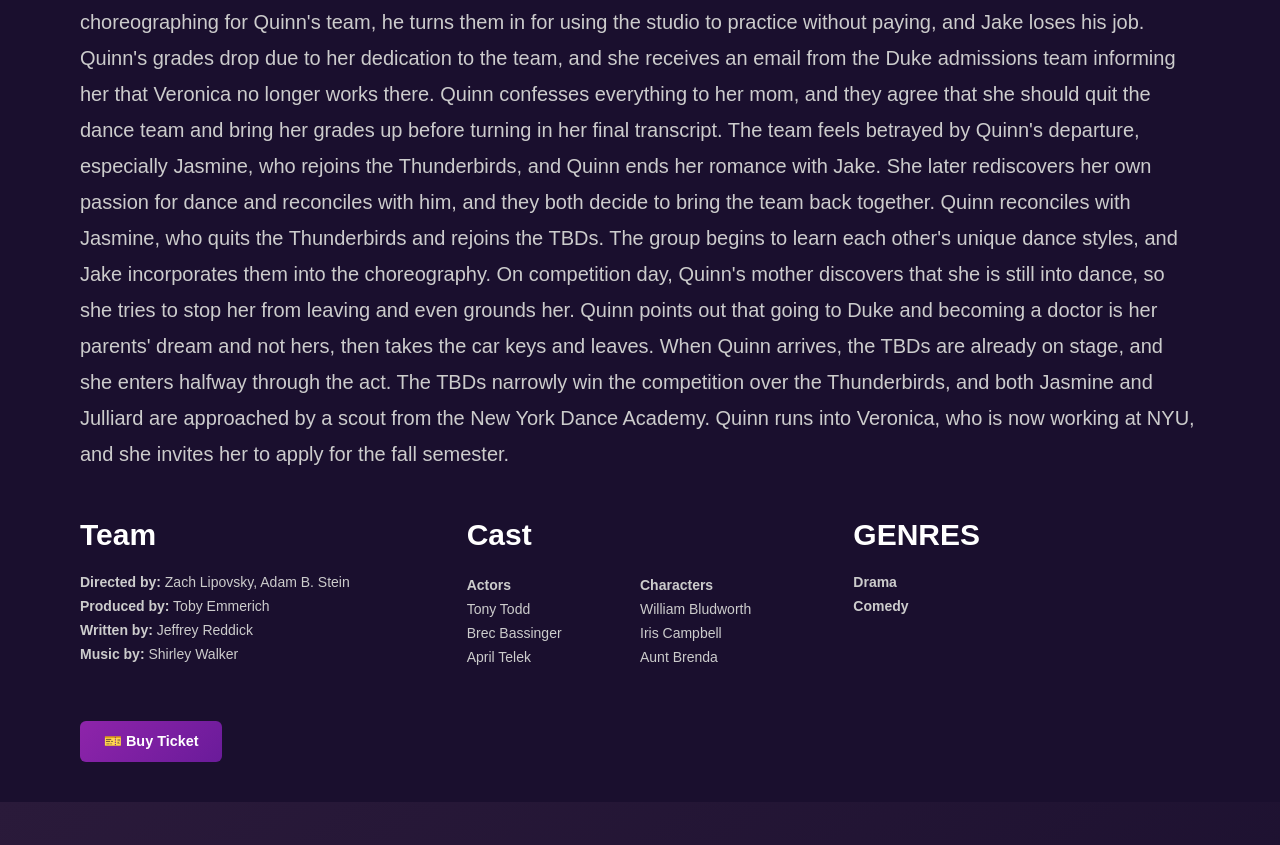
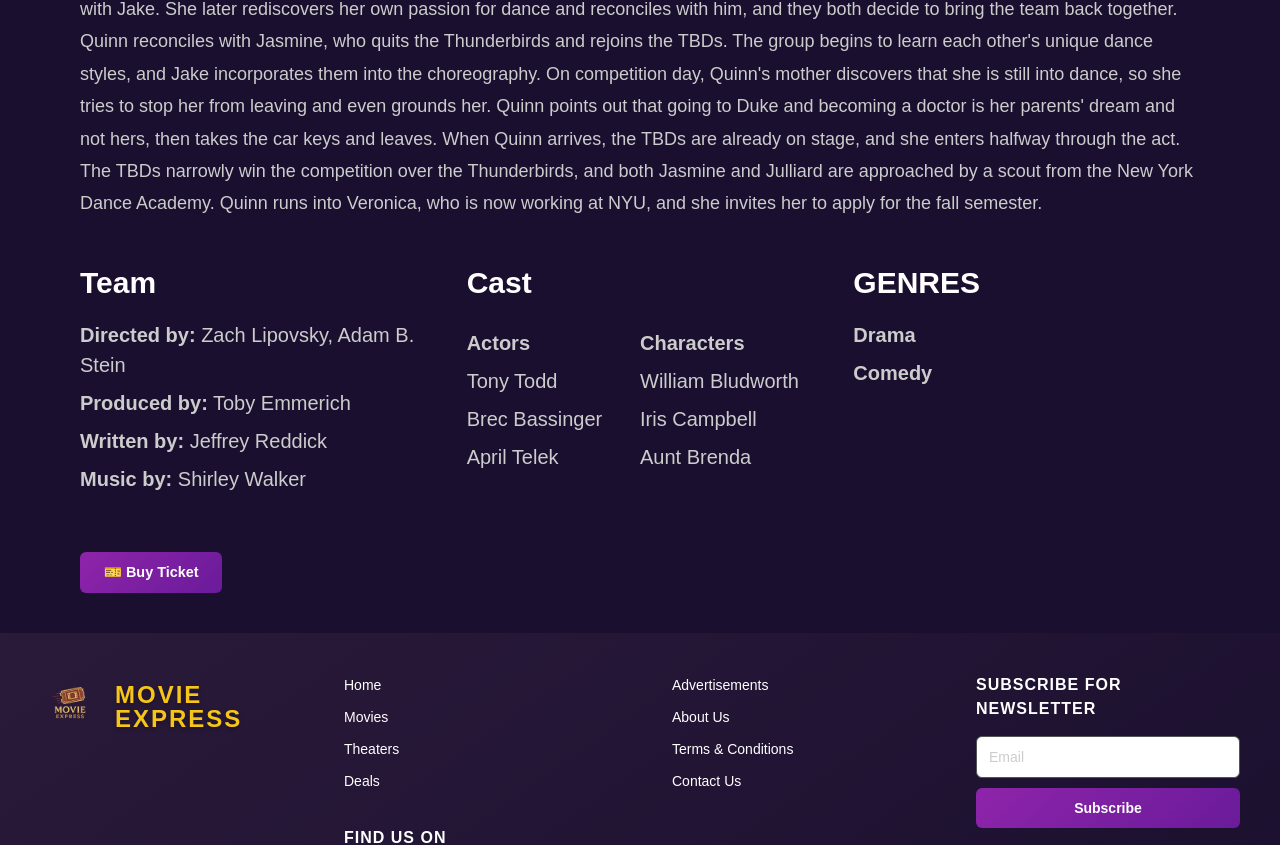
Before and after one commit to AnuNirmani/Movie-Ticket-Booking, a React (Vite) app: page /movie-info in a window 1280 px wide. Shown: the part 1557-2402 px from the top of the page. Built offline with nearby package versions, Linux system fonts and the light colour scheme.

Commit message:
fixed movie info page info grid

```diff
--- a/src/FrondEnd/components/MovieInfo.jsx
+++ b/src/FrondEnd/components/MovieInfo.jsx
@@ -64,7 +64,7 @@ const MovieInfo = () => {
       <div className="movie-info-content">
         <div className="storyline-section">
           <h2>Story Line</h2>
-          <p style={{ fontSize: "20px" }}>
+          <p style={{ fontSize: "18px" }}>
           Quinn Ackerman, a quirky and intelligent high school senior, works as a technical director for the Thunderbirds, her high school's elite dance team, which is well known around the state as the reigning champions of the Work It dance competition. When Quinn sets something on fire by accident, the ruthless leader of the Thunderbirds, Julliard Pembroke, fires her from the position.
 
 Quinn's dream to attend Duke University, her late father's alma mater, is soured when the admissions counselor, Veronica Ramirez, informs that her chances of standing out to the admission's team are not good. Quinn misleads Ramirez into thinking that she is a dancer on the Thunderbirds, even though she only worked the lighting. Ramirez is instantly impressed, and vows to see her perform live at the Work It dance competition.
--- a/src/FrondEnd/components/movieinfo.css
+++ b/src/FrondEnd/components/movieinfo.css
@@ -153,9 +153,10 @@
   }
 
   .cast-section p {
-    font-size: 14px;
+    font-size: 20px;
     color: #ccc;
-    margin: 3px 0;
+    margin: 8px 0;
+    font-weight: 500;
   }
 
 
```
